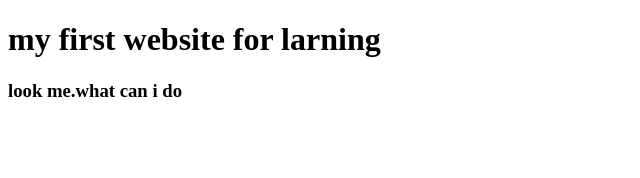
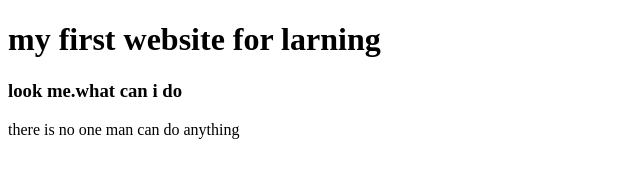
Before and after one commit to alive1258/my-first-websit, a plain HTML site: page ss.html in a window 1280 px wide. Shown: the whole page, without its empty margins (0-640 px from the left). Drawn offline with Linux system fonts and the light colour scheme.

Commit message:
prectise more

```diff
--- a/ss.html
+++ b/ss.html
@@ -9,5 +9,6 @@
 <body>
     <h1>my first website for larning</h1>
     <h3>look me.what can i do</h3>
+    <p>there is no one man can do anything</p>
 </body>
 </html>
```
